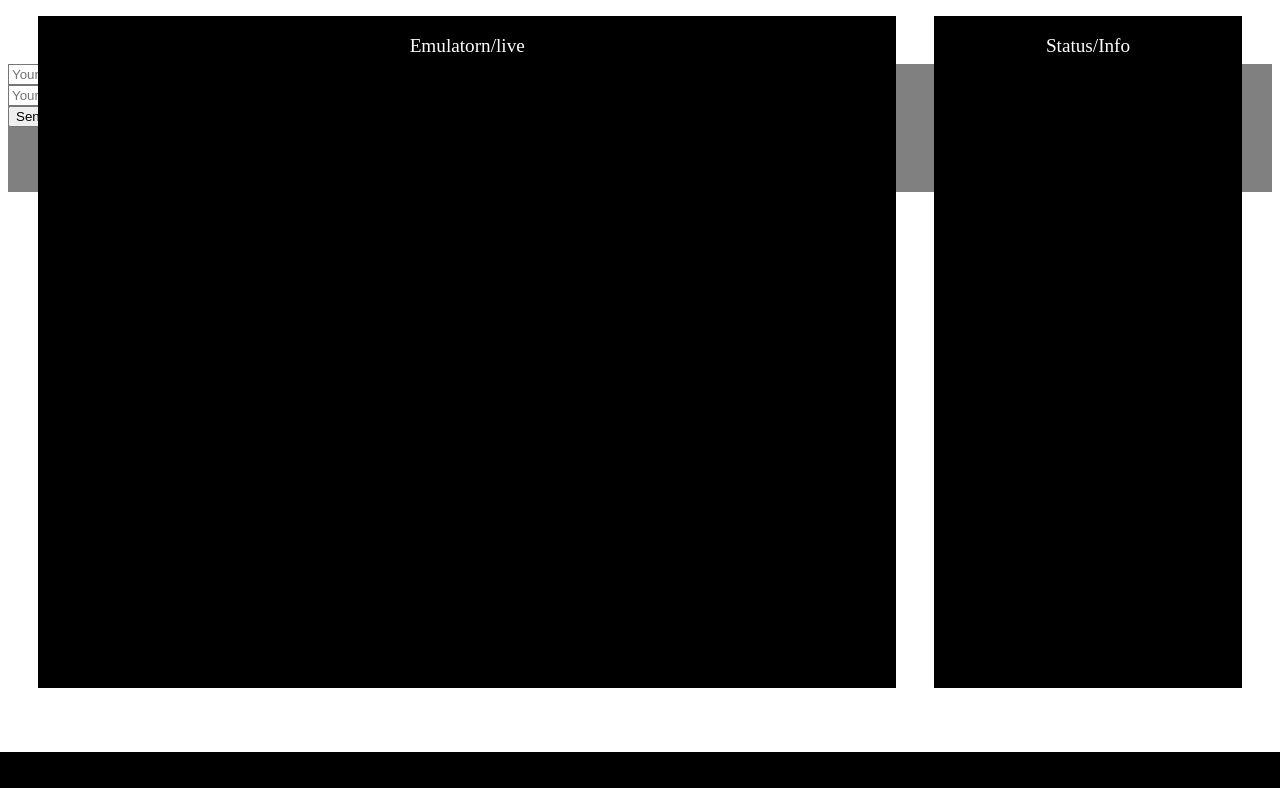
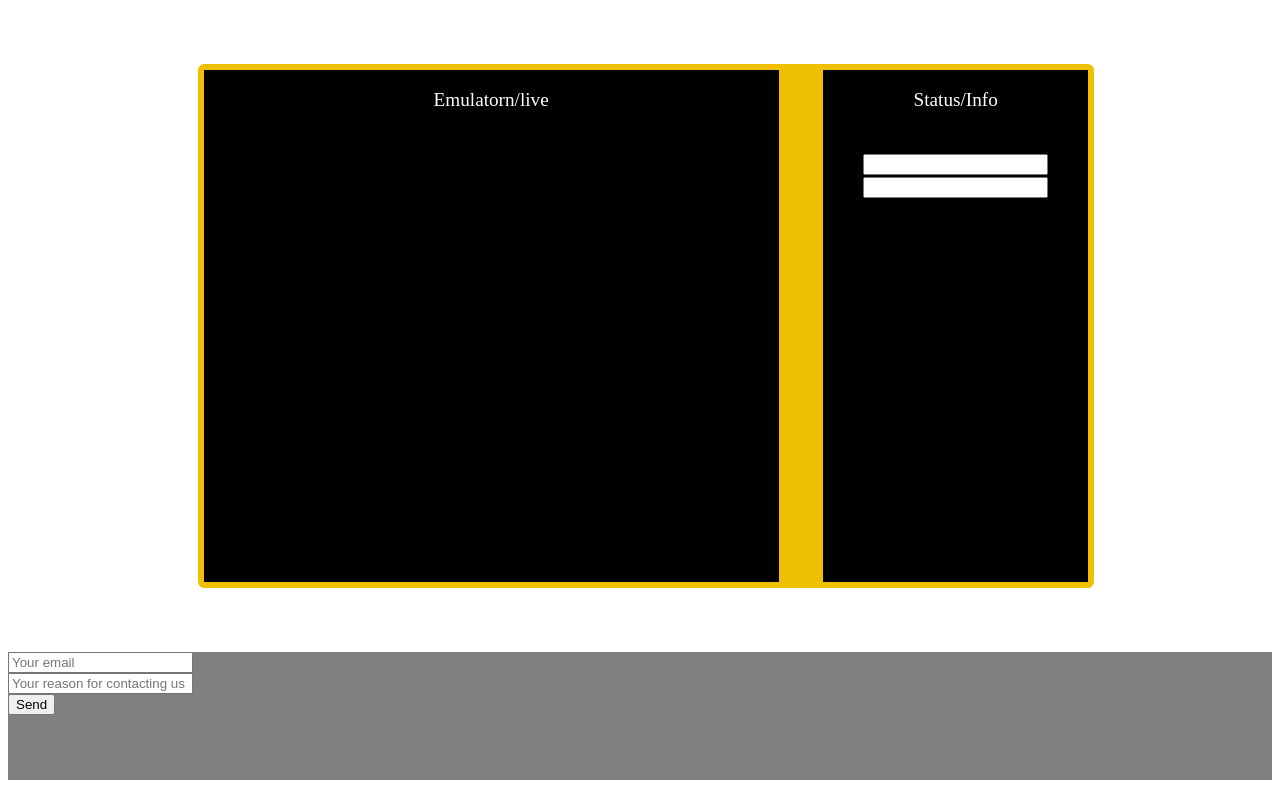
Before and after one commit to BillyD3vs06/stocks-gsb, a PHP site: page /kop-salj.html in a window 1280 px wide. Shown: the part 48-836 px from the top of the page. Before the commit the page ends 800 px from the top, so only its background shows below. Run offline with PHP 8.4, Linux system fonts and the light colour scheme.

Commit message:
ändringar och fix på css och tilägg av html

```diff
--- a/frontend/public/kop-salj.html
+++ b/frontend/public/kop-salj.html
@@ -4,7 +4,7 @@
     <meta charset="UTF-8">
     <meta name="viewport" content="width=device-width, initial-scale=1.0">
     <title>Buy/Sell</title>
-    <link rel="stylesheet" href="./main.css">
+    <link rel="stylesheet" href="main.css">
 </head>
 <body>
 <header>
@@ -21,16 +21,17 @@
     </div>
   </nav>
  </header>
-
- <div class="main-bg">
+<div id="kop-salj-holder">
     <div id="emulator-main">
         <p>Emulatorn/live</p>
     </div>
+    <div id="status">
+        <p>Status/Info</p><br>
+          <input type="text" readonly><br>
+          <input type="text" readonly>
 
-    <div id="status">
-        <p>Status/Info</p>
     </div>
- </div>
+    </div>
 
  <footer>
   <div id="Contact">
--- a/frontend/public/main.css
+++ b/frontend/public/main.css
@@ -65,33 +65,41 @@
     background-color: grey;
     margin-top: 5vw;
 }
-<<<<<<< HEAD
 
-.main-bg {
-    background: yellow;
-    width: 94%;
-    height: 60%;
-    margin: 3%;
+#side-bg {
+    height: 40vw;
+    width: 60%;
+    border: solid 1vw #EFBF04;
+    background-color: #000;
+    margin-left: 19% ;
 
-  position:absolute;
-    top: 0;
-    bottom: 15%;
-    left: 0;
-    right: 0;
+}
+#price{
+    background-color: #EFBF04;
+}
+#value{
+    background-color: #EFBF04;
+}
 
-    margin: auto;
+#kop-salj-holder{
+    display: flex;
+    flex-wrap: wrap;
+    margin-left: 15%;
+    width: 70%;
+    gap: 5%;
+    border: #EFBF04 solid 0.5vw;
+    background-color: #EFBF04;
+    border-radius: 0.5vw;
+    margin-top: 5vw;
+    height: 40vw;
 }
 
 #emulator-main {
-    background: black;
+    background: #000;
     color: white;
-    position: absolute;
-    top: 8%;
-    bottom: 8%;
-    left: 3%;
-    right: 30%;
-
-    margin: auto;
+    width: 65%;
+    height:100%;
+    margin: 0px;
     font-size: larger;
     text-align: center;
 }
@@ -99,19 +107,14 @@
 #status {
     background-color: black;
     color: white;
-    position: absolute;
-
-    top: 8%;
-    bottom: 8%;
-    left: 73%;
-    right: 3%;
-
-    margin: auto;
+    width: 30%;
+    margin: 0px;
+    height:100%;
     font-size: larger;
     text-align: center;
 }
-=======
->>>>>>> bf35ef2e6d524bf04011e1538fe087abfb995525
+
+
 #news{
     display: flex;
     flex-wrap: wrap;
--- a/frontend/public/marknad.html
+++ b/frontend/public/marknad.html
@@ -27,7 +27,7 @@
   </nav>
  </header>
 
- <div class="main-bg">
+
     <div id="side-bg">
 
         <div id="price">Status/Price</div>
@@ -36,7 +36,7 @@
         <button id="sell">Sell</button>
 
     </div>
- </div>
+
 
  <footer>
     <div id="Contact">
```
